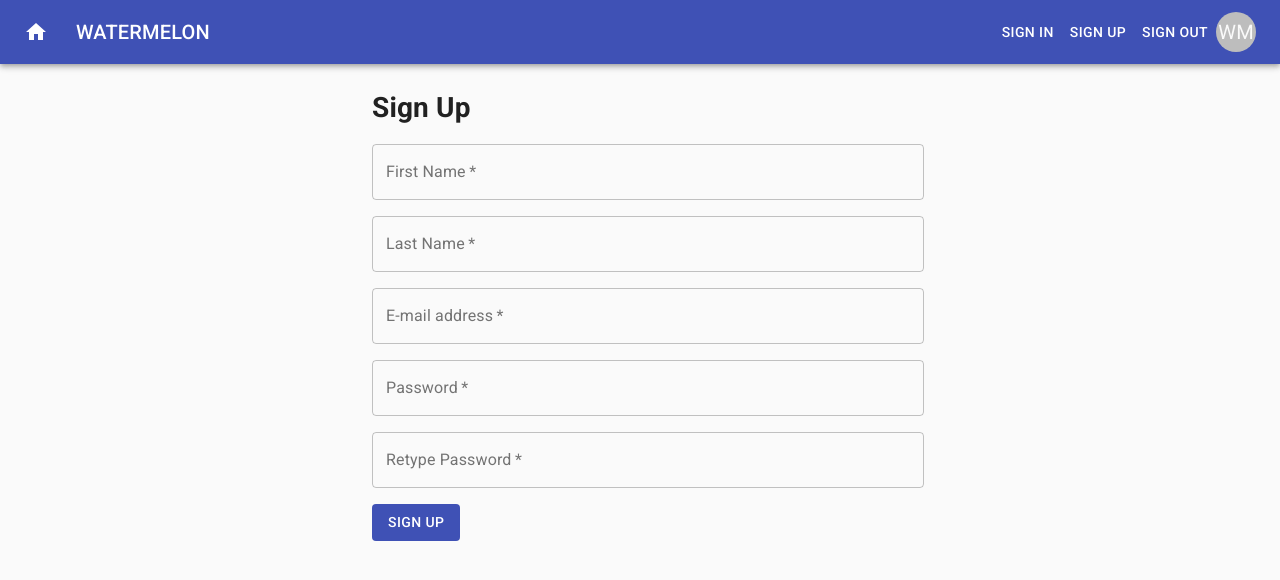
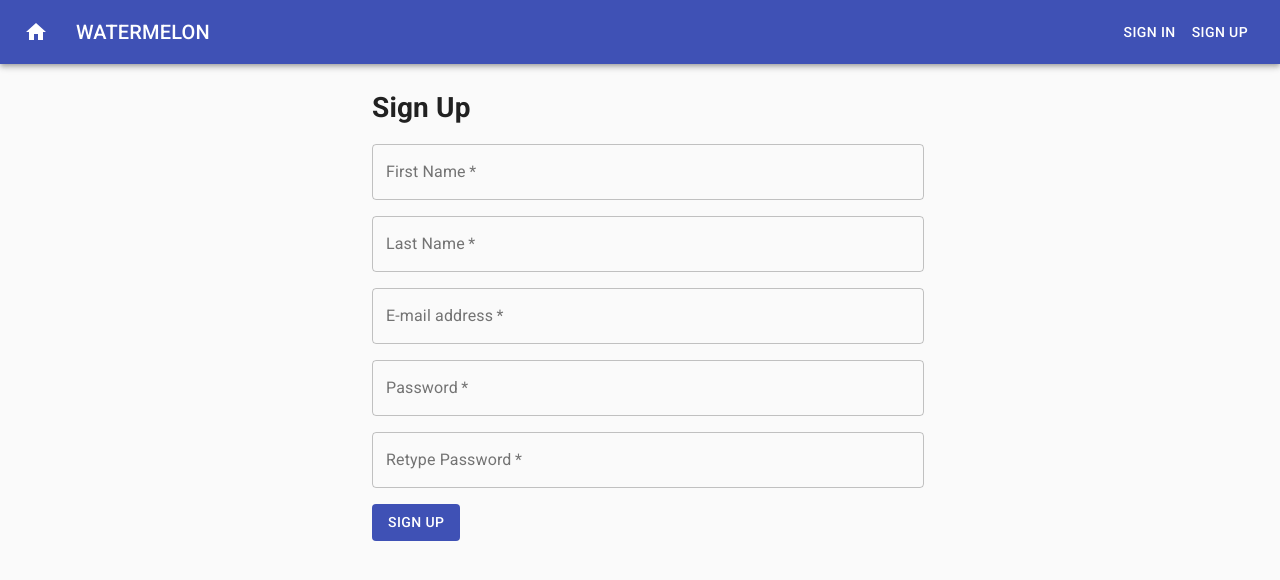
Before and after one commit to iambillmccann-zz/watermelon, a React (Create React App) app: page /signup in a window 1280 px wide. Shown: the top 580 px of the page. Built offline with nearby package versions, Linux system fonts and the light colour scheme.

Commit message:
Got the sign-in / sign-out links displaying correctly

```diff
--- a/src/App.js
+++ b/src/App.js
@@ -13,12 +13,14 @@ import HomeDetail from "./components/houses/HomeDetail";
 import SignIn from "./components/auth/SignIn";
 import SignUp from "./components/auth/SignUp";
 import HouseContextProvider from "./contexts/HouseContext";
+import SessionContextProvider from "./contexts/SessionContext";
 
 const App = () => {
   const theme = useTheme();
 
   return (
     <BrowserRouter>
+      <SessionContextProvider>
         <MuiThemeProvider theme={theme}>
           <HouseContextProvider>
             <CssBaseline />
@@ -36,6 +38,7 @@ const App = () => {
             </Container>
           </HouseContextProvider>
         </MuiThemeProvider>
+      </SessionContextProvider>
     </BrowserRouter>
   );
 };
--- a/src/components/layout/AppHeader.js
+++ b/src/components/layout/AppHeader.js
@@ -13,6 +13,7 @@ import { makeStyles } from "@material-ui/core/styles";
 // My components
 import SignedInLinks from "../../components/layout/SignedInLinks";
 import SignedOutLinks from "../../components/layout/SignedOutLinks";
+import { SessionContext, useSession } from "../../contexts/SessionContext";
 
 const useStyles = makeStyles(theme => ({
   root: {
@@ -32,6 +33,7 @@ const useStyles = makeStyles(theme => ({
 
 const AppHeader = () => {
   const classes = useStyles();
+  const { session } = useSession(SessionContext);
 
   return (
     <AppBar color="primary" position="static">
@@ -50,8 +52,11 @@ const AppHeader = () => {
         <Typography variant="h6" className={classes.title}>
           WATERMELON
         </Typography>
-        <SignedOutLinks className={classes.links} />
-        <SignedInLinks className={classes.links} />
+        {session.isAuthenticated ? (
+          <SignedInLinks className={classes.links} />
+        ) : (
+          <SignedOutLinks className={classes.links} />
+        )}
       </Toolbar>
     </AppBar>
   );
--- a/src/contexts/SessionContext.js
+++ b/src/contexts/SessionContext.js
@@ -2,7 +2,7 @@
 import React, { createContext, useReducer, useContext } from "react";
 
 // My imports
-import { SessionReducer } from "../reducers/HouseReducer";
+import { SessionReducer } from "../reducers/SessionReducer";
 
 const initialState = {
   email: "",
@@ -22,7 +22,7 @@ const SessionContextProvider = props => {
   );
 };
 
-export const useHouses = () => {
+export const useSession = () => {
   const contextValue = useContext(SessionContext);
   return contextValue;
 };
```
Also changed, not shown: 2 other files (tests, documents, lock files or other folders). Lines whose indentation alone changed are shown as unchanged.
